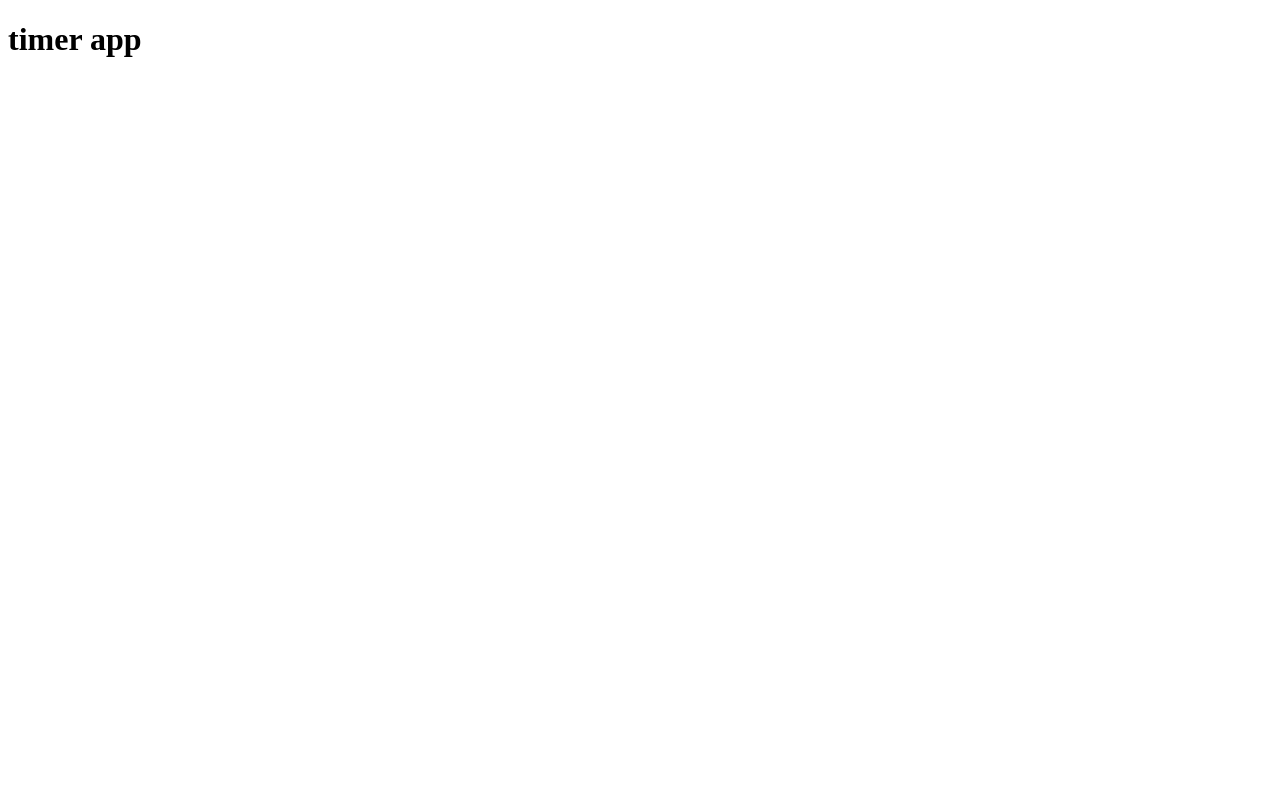
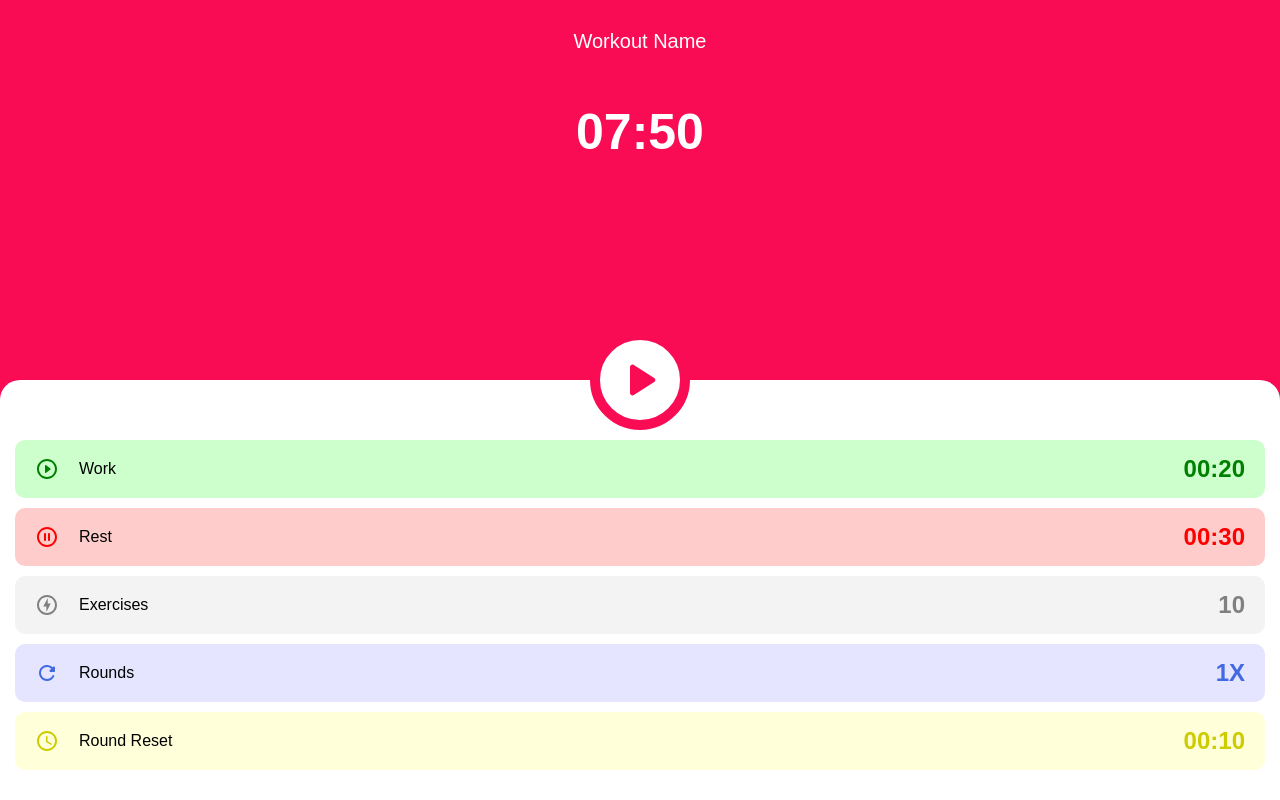
Before and after one commit to MichaelMcCann1/IntervalTimer, a React (Create React App) app: page / in a window 1280 px wide. Built offline with nearby package versions, Linux system fonts and the light colour scheme.

Commit message:
add markup for workout control buttons

```diff
--- a/src/App.tsx
+++ b/src/App.tsx
@@ -1,6 +1,12 @@
+import WorkoutSetup from "./routes/WorkoutSetup";
+import { GlobalStyle } from "./components/GlobalStyles";
+
 function App() {
   return (
-    <h1>timer app</h1>
+    <>
+      <GlobalStyle />
+      <WorkoutSetup />
+    </>
   );
 }
 
--- /dev/null
+++ b/src/components/GlobalStyles.tsx
@@ -0,0 +1,10 @@
+import { createGlobalStyle } from "styled-components";
+
+export const GlobalStyle = createGlobalStyle`
+  * {
+    margin: 0;
+    padding: 0;
+    box-sizing: border-box;
+    font-family: Arial, Helvetica, sans-serif;
+  }
+`;
--- /dev/null
+++ b/src/components/WorkoutOption/WorkoutControls.tsx
@@ -0,0 +1,56 @@
+import React from "react";
+import styled from "styled-components";
+import Work from "./components/Work";
+import Rest from "./components/Rest";
+import PlayArrowRoundedIcon from "@mui/icons-material/PlayArrowRounded";
+import Exercises from "./components/Exercises";
+import Rounds from "./components/Rounds";
+import RoundReset from "./components/RoundReset";
+
+const Container = styled.div`
+  width: 100%;
+  background: white;
+  margin-top: auto;
+  border-radius: 20px 20px 0 0;
+  display: flex;
+  flex-direction: column;
+  position: relative;
+  padding: 60px 15px 30px 15px;
+  gap: 10px;
+`;
+
+const StartButton = styled.button`
+  padding: 10px;
+  background: white;
+  border-radius: 100%;
+  border: 10px solid rgb(249, 12, 83);
+  position: absolute;
+  left: 50%;
+  top: 0;
+  transform: translate(-50%, -50%);
+  display: flex;
+  align-items: center;
+  justify-content: center;
+  cursor: pointer;
+`;
+
+export default function WorkoutControls() {
+  return (
+    <Container>
+      <StartButton>
+        <PlayArrowRoundedIcon
+          sx={{
+            fill: "rgb(249, 12, 83);",
+            width: "60px",
+            height: "60px",
+          }}
+        />
+      </StartButton>
+      <Work />
+      <Rest />
+      <Exercises />
+      <Rounds />
+      <RoundReset />
+    </Container>
+  );
+}
--- /dev/null
+++ b/src/components/WorkoutOption/components/Exercises.tsx
@@ -0,0 +1,15 @@
+import React from "react";
+import { Container, IconWrapper, Title, Count } from "./WorkoutOptionsElements";
+import OfflineBoltOutlinedIcon from "@mui/icons-material/OfflineBoltOutlined";
+
+export default function Exercises() {
+  return (
+    <Container backgroundColor="rgba(192,192,192, 0.2)">
+      <IconWrapper>
+        <OfflineBoltOutlinedIcon sx={{ color: "gray" }} />
+      </IconWrapper>
+      <Title>Exercises</Title>
+      <Count fontColor="gray">10</Count>
+    </Container>
+  );
+}
--- /dev/null
+++ b/src/components/WorkoutOption/components/Rest.tsx
@@ -0,0 +1,15 @@
+import React from "react";
+import { Container, IconWrapper, Title, Count } from "./WorkoutOptionsElements";
+import PauseCircleOutlineRoundedIcon from "@mui/icons-material/PauseCircleOutlineRounded";
+
+export default function Rest() {
+  return (
+    <Container backgroundColor="rgba(255, 0, 0, 0.2)">
+      <IconWrapper>
+        <PauseCircleOutlineRoundedIcon sx={{ color: "red" }} />
+      </IconWrapper>
+      <Title>Rest</Title>
+      <Count fontColor="red">00:30</Count>
+    </Container>
+  );
+}
--- /dev/null
+++ b/src/components/WorkoutOption/components/RoundReset.tsx
@@ -0,0 +1,15 @@
+import React from "react";
+import { Container, IconWrapper, Title, Count } from "./WorkoutOptionsElements";
+import AccessTimeRoundedIcon from "@mui/icons-material/AccessTimeRounded";
+
+export default function RoundReset() {
+  return (
+    <Container backgroundColor="rgba(255, 255, 0, 0.15)">
+      <IconWrapper>
+        <AccessTimeRoundedIcon sx={{ color: "rgb(204,204,0)" }} />
+      </IconWrapper>
+      <Title>Round Reset</Title>
+      <Count fontColor="rgb(204,204,0)">00:10</Count>
+    </Container>
+  );
+}
--- /dev/null
+++ b/src/components/WorkoutOption/components/Rounds.tsx
@@ -0,0 +1,15 @@
+import React from "react";
+import { Container, IconWrapper, Title, Count } from "./WorkoutOptionsElements";
+import RefreshRoundedIcon from "@mui/icons-material/RefreshRounded";
+
+export default function Rounds() {
+  return (
+    <Container backgroundColor="rgba(0, 0, 255, 0.1)">
+      <IconWrapper>
+        <RefreshRoundedIcon sx={{ color: "royalblue" }} />
+      </IconWrapper>
+      <Title>Rounds</Title>
+      <Count fontColor="royalblue">1X</Count>
+    </Container>
+  );
+}
--- /dev/null
+++ b/src/components/WorkoutOption/components/Work.tsx
@@ -0,0 +1,15 @@
+import React from "react";
+import { Container, IconWrapper, Title, Count } from "./WorkoutOptionsElements";
+import PlayCircleOutlineRoundedIcon from "@mui/icons-material/PlayCircleOutlineRounded";
+
+export default function Work() {
+  return (
+    <Container backgroundColor="rgba(0, 255, 0, 0.2)">
+      <IconWrapper>
+        <PlayCircleOutlineRoundedIcon sx={{ color: "green" }} />
+      </IconWrapper>
+      <Title>Work</Title>
+      <Count fontColor="green">00:20</Count>
+    </Container>
+  );
+}
--- /dev/null
+++ b/src/components/WorkoutOption/components/WorkoutOptionsElements.tsx
@@ -0,0 +1,37 @@
+import styled from "styled-components";
+
+interface ContainerProps {
+  backgroundColor: string;
+}
+
+export const Container = styled.div<ContainerProps>`
+  display: flex;
+  align-items: center;
+  background: ${(props) => props.backgroundColor};
+  padding: 15px 20px;
+  gap: 20px;
+  cursor: pointer;
+  border: none;
+  border-radius: 10px;
+`;
+
+export const IconWrapper = styled.div`
+  display: grid;
+  place-content: center;
+`;
+
+export const Title = styled.p`
+  font-weight: 500;
+  font-size: 16px;
+  color: black;
+`;
+
+interface CountProps {
+  fontColor: string;
+}
+export const Count = styled.p<CountProps>`
+  font-weight: 600;
+  font-size: 24px;
+  color: ${(props) => props.fontColor};
+  margin-left: auto;
+`;
--- /dev/null
+++ b/src/components/WorkoutOption/index.tsx
@@ -0,0 +1,3 @@
+import WorkoutControls from "./WorkoutControls";
+
+export default WorkoutControls;
--- /dev/null
+++ b/src/routes/WorkoutSetup.tsx
@@ -0,0 +1,41 @@
+import React from "react";
+import styled from "styled-components";
+import WorkoutControls from "../components/WorkoutOption";
+
+const Container = styled.div`
+  width: 100%;
+  height: 100vh;
+  background: rgb(249, 12, 83);
+  color: white;
+  display: flex;
+  flex-direction: column;
+`;
+
+const Header = styled.div`
+  display: flex;
+  justify-content: center;
+  margin-top: 30px;
+`;
+
+const WorkoutName = styled.p`
+  font-size: 20px;
+  font-weight: 500;
+`;
+
+const Timer = styled.p`
+  font-size: 50px;
+  font-weight: 600;
+  margin: 50px auto;
+`;
+
+export default function WorkoutSetup() {
+  return (
+    <Container>
+      <Header>
+        <WorkoutName>Workout Name</WorkoutName>
+      </Header>
+      <Timer>07:50</Timer>
+      <WorkoutControls />
+    </Container>
+  );
+}
```
Also changed, not shown: package.json (+7 -0 lines), 1 other file (tests, documents, lock files or other folders).
